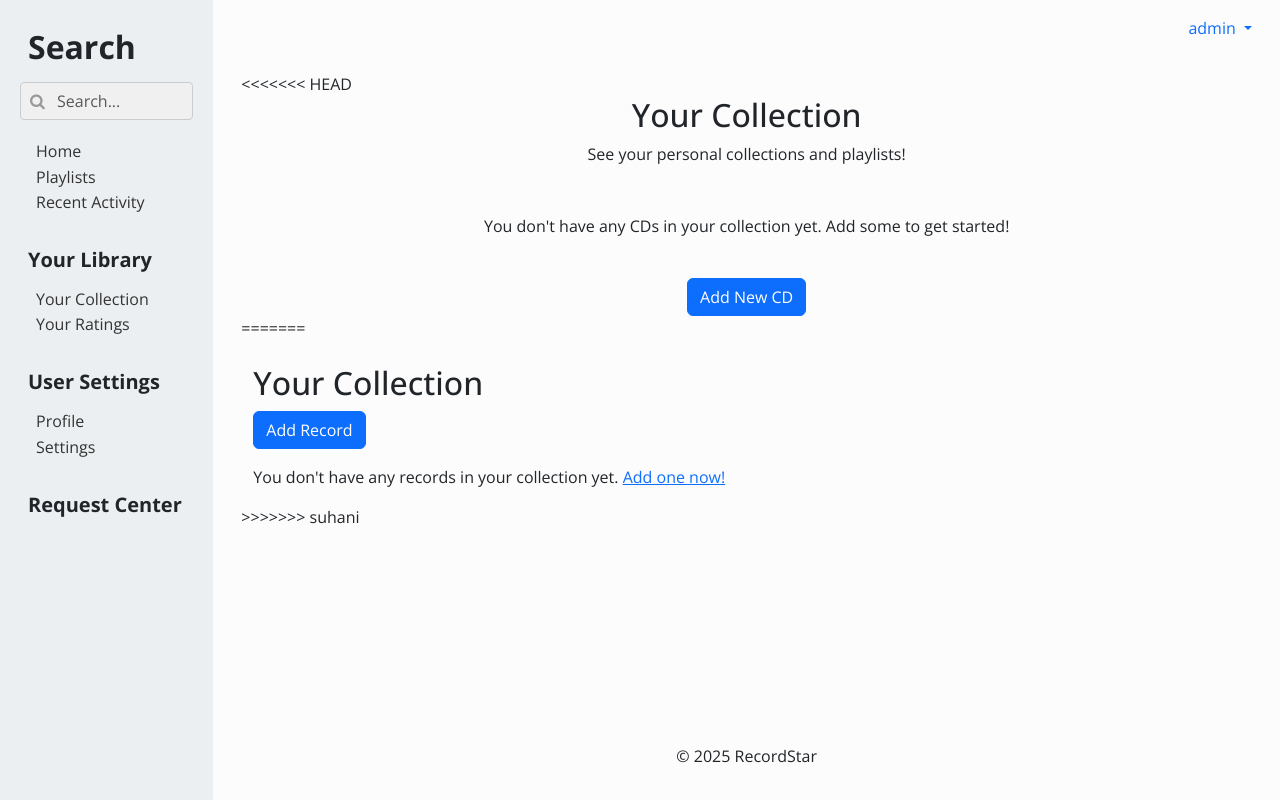
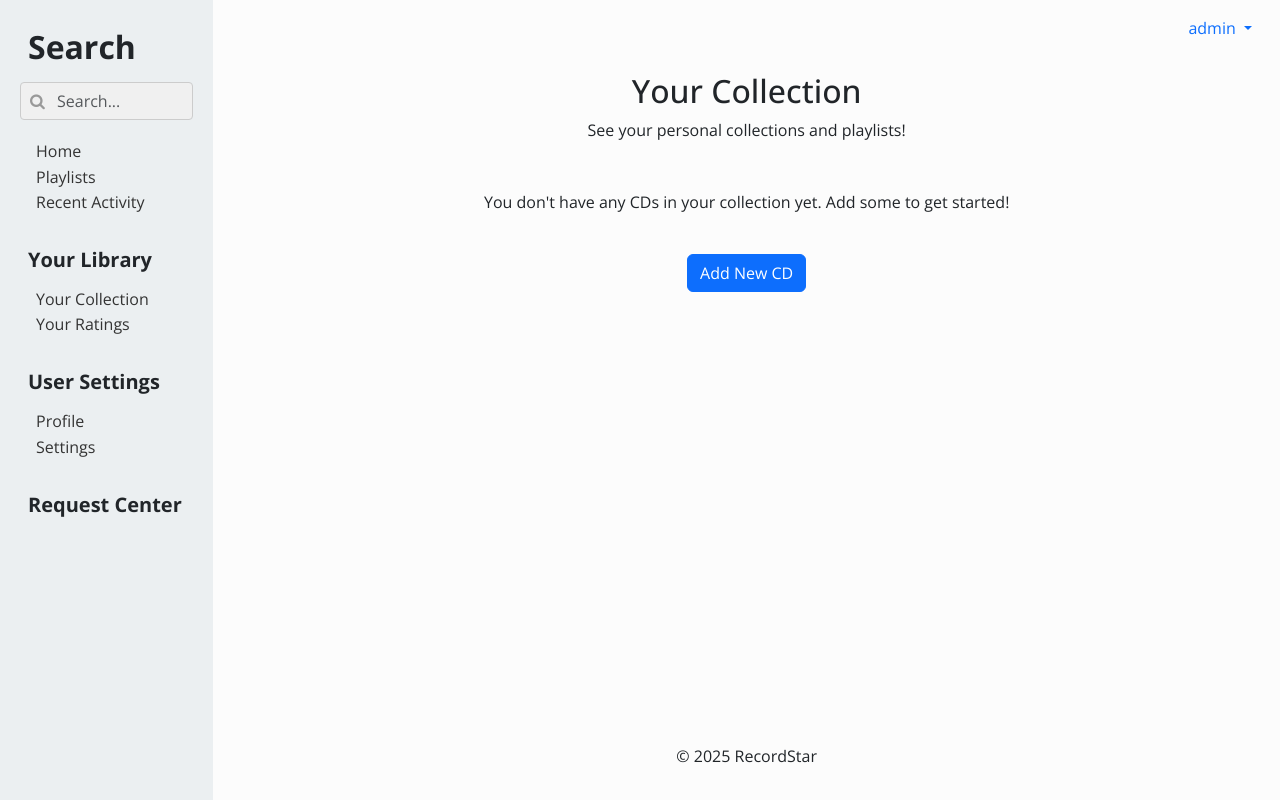
Before and after one commit to nnnguyenj/recordstar, a Django app: page /collection/ in a window 1280 px wide. Run offline with Django 5.2, Linux system fonts and the light colour scheme; the first user in the database is signed in; data comes from the database, SQL or seed files in the repository; some libraries are stand-ins or nearby versions.

Commit message:
Update collection.html

```diff
--- a/users/templates/users/collection.html
+++ b/users/templates/users/collection.html
@@ -3,7 +3,6 @@
 {% block title %}My Collection{% endblock %}
 
 {% block content %}
-<<<<<<< HEAD
 <div class="text-center">
   <h2>Your Collection</h2>
   <p>See your personal collections and playlists!</p>
@@ -38,37 +37,4 @@
     </div>
   </div>
 </div>
-=======
-    <div class="container mt-4">
-        <h2>Your Collection</h2>
-
-        <div class="mb-3">
-            <a href="{% url 'add_record' %}" class="btn btn-primary">Add Record</a>
-        </div>
-
-        {% if records %}
-            <div class="list-group">
-                {% for record in records %}
-                    <div class="list-group-item">
-                        <div class="d-flex w-100 justify-content-between">
-                            <h5 class="mb-1">{{ record.title }}</h5>
-                            <div>
-                                <small>Rating: {{ record.rating }}</small>
-                                <form method="post" action="{% url 'delete_record' record.id %}" style="display: inline;">
-                                    {% csrf_token %}
-                                    <button type="submit" class="btn btn-danger btn-sm">Delete</button>
-                                </form>
-                            </div>
-                        </div>
-                        <p class="mb-1"><strong>{{ record.artist }}</strong></p>
-                        <p class="mb-1">Genre: {{ record.genre }} | Release Date: {{ record.release_date }}</p>
-                        <p class="mb-1">{{ record.review }}</p>
-                    </div>
-                {% endfor %}
-            </div>
-        {% else %}
-            <p>You don't have any records in your collection yet. <a href="{% url 'add_record' %}">Add one now!</a></p>
-        {% endif %}
-    </div>
->>>>>>> suhani
 {% endblock %}
```
